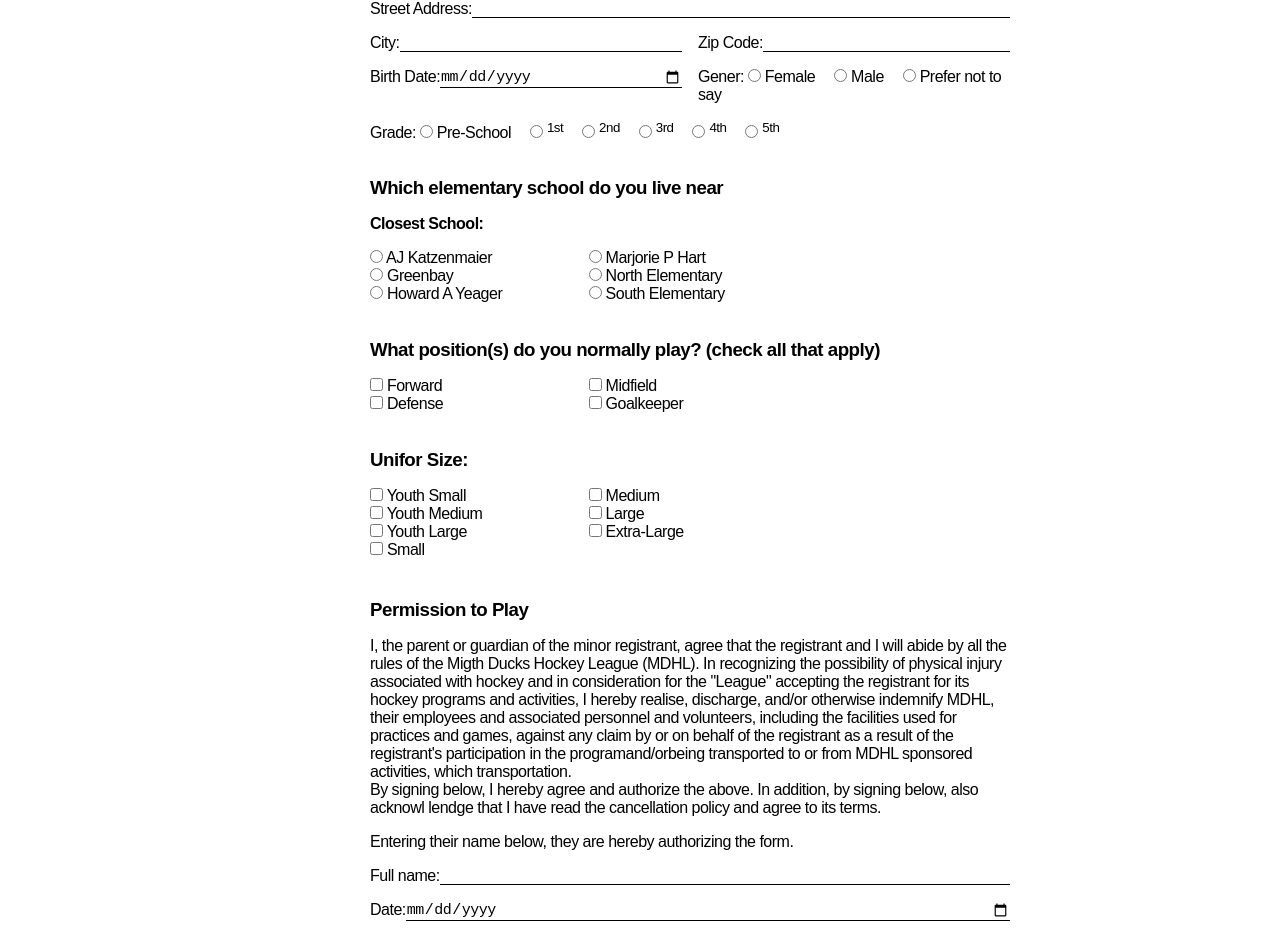
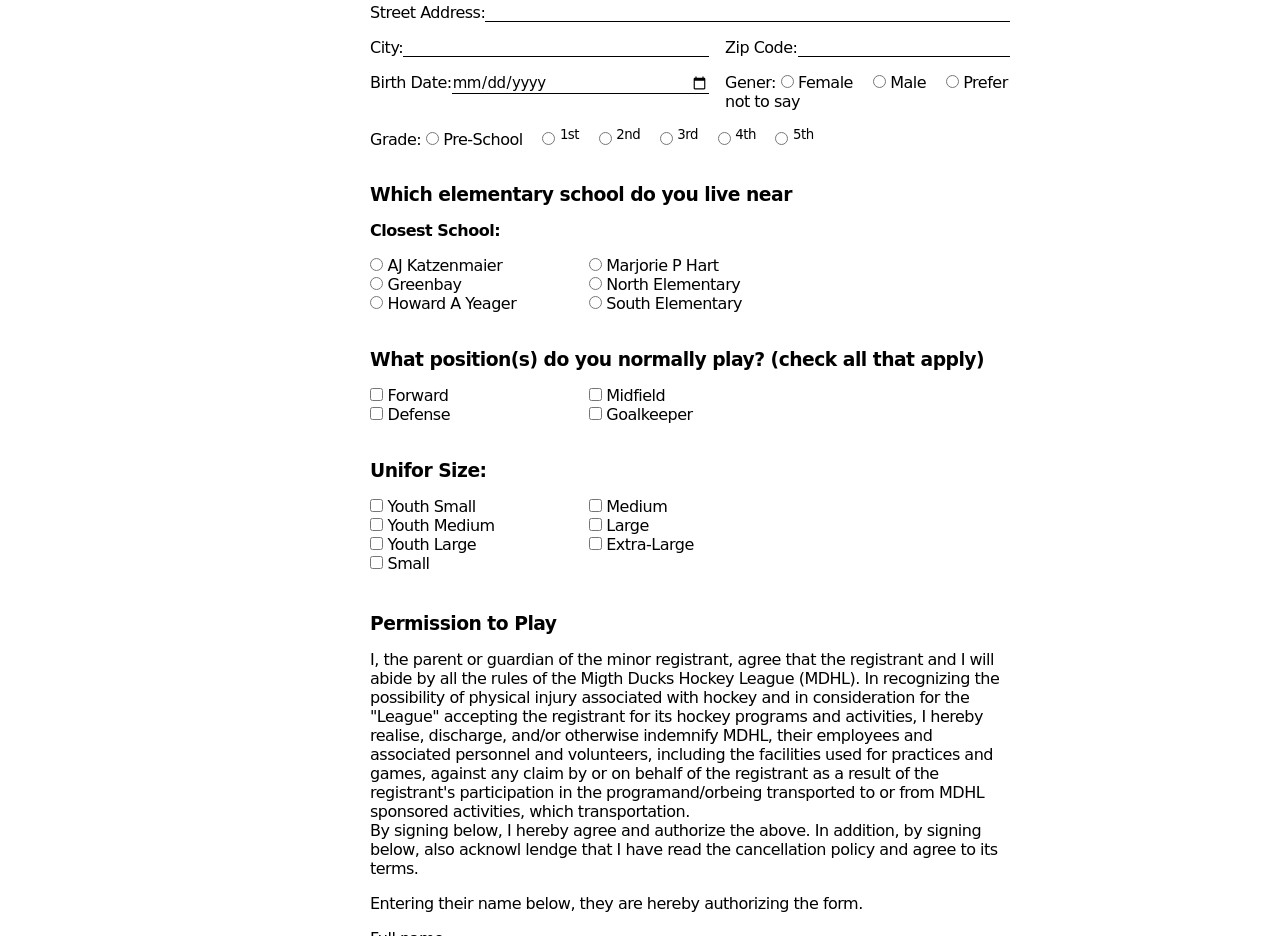
Before and after one commit to DaiM24/Task_4_Design2, a plain HTML site: page pages/form.html in a window 1280 px wide. Shown: the part 566-1502 px from the top of the page. Drawn offline with Linux system fonts and the light colour scheme.

Commit message:
:heavy_check_mark: Check: Change font-family and add required in input

```diff
--- a/css/style.css
+++ b/css/style.css
@@ -3,6 +3,7 @@
     margin: 0;
     padding: 0;
     letter-spacing: -0.5px;
+    font-family: cursive;
 }
 .nav-bar {
     background-image: url(../assets/design1_image2.jpg);
@@ -12,12 +13,10 @@
     background-position-y: 90%;
 }
 .title {
-    font-family: cursive;
     font-size: 50px;
     font-style: italic
 }
 h2 {
-    font-family: cursive;
     text-align: center;
     color: black;
     border: solid 2px black;
@@ -31,7 +30,6 @@ nav > a{
     margin-left: 5px;
     border: solid 2px black;
     box-shadow: 3px 3px #7c7a7a;
-    font-family: cursive;
 }
 a:focus {
     background: rgb(143, 197, 62);
@@ -49,7 +47,6 @@ nav{
     display: flex;
 }
 .container-dates {
-    font-family: cursive;
     margin-top: 30px;
     margin-left: 90px;
     width:70vw;
@@ -72,7 +69,6 @@ nav{
     margin-bottom: 15px;
 }
 .container-rules {
-    font-family: sans-serif;
     margin: 40px auto;
     width: 65%;
     font-size: 19px;
@@ -117,7 +113,6 @@ ol, ul {
     display: inline;
 }
 .container-games {
-    font-family: Arial;
     width: 70vw;
     margin: 50px auto;
 }
@@ -165,7 +160,6 @@ th, td {
 .container-form {
     width: 100vw;
     margin: 40px;
-    font-family: sans-serif;
 }
 .title-form {
     text-align: center;
@@ -209,6 +203,9 @@ th, td {
     display: grid;
     grid-column: 1/4;
 }
+.label-width {
+    width: 145px;
+}
 .input-width {
     flex-grow: 1;
     border: none;
--- a/pages/form.html
+++ b/pages/form.html
@@ -34,37 +34,37 @@
                         <div class="item1">
                             <div class="item-flex">
                                 <label for="First_Name" class="label-width">Player's First Name:</label>
-                                <input type="text" id="First_Name" name="First_Name" class="input-width">
+                                <input type="text" id="First_Name" name="First_Name" class="input-width" required>
                             </div>
                         </div>
                         <div class="item1">
                             <div class="item-flex">
-                                <label for="Last_Name" class="label-width">Last Name:</label>
-                                <input type="text" id="lLast_Name" name="Last_Name" class="input-width">
+                                <label for="Last_Name">Last Name:</label>
+                                <input type="text" id="Last_Name" name="Last_Name" class="input-width" required>
                             </div>
                         </div>
                         <div class="item3">
                             <div class="item-flex">
                                 <label for="Address">Street Address:</label>
-                                <input type="text" id="Address" name="Addess" class="input-width">
+                                <input type="text" id="Address" name="Addess" class="input-width" required>
                             </div>
                         </div>
                         <div class="item1">
                             <div class="item-flex">
                                 <label for="City">City:</label>
-                                <input type="text" id="City" name="City" class="input-width">
+                                <input type="text" id="City" name="City" class="input-width" required>
                             </div>
                         </div>
                         <div class="item1">
                             <div class="item-flex">
                                 <label for="Zip_Code">Zip Code:</label>
-                                <input type="number" id="Zip_Code" name="Zip_Code" class="input-width">
+                                <input type="number" id="Zip_Code" name="Zip_Code" class="input-width" required>
                             </div>
                         </div>
                         <div class="item1">
                             <div class="item-flex">
                                 <label for="Birth_Date">Birth Date:</label>
-                                <input type="date" id="Birth_Date" name="Birth_Date" class="input-width">
+                                <input type="date" id="Birth_Date" name="Birth_Date" class="input-width" required>
                             </div>
                         </div>
                         <div class="item1">
@@ -81,17 +81,17 @@
                         <div class="item3">
                             <div>
                                 <label for="Grade">Grade:</label>
-                                <input type="radio" id="preSchool" name="Pre_School" value="Pre School">
+                                <input type="radio" id="preSchool" name="Pre_School" value="Pre School" required>
                                 <label for="preSchool" class="space-form2">Pre-School</label>
-                                <input type="radio" id="1st" name="Grade" value="1st">
+                                <input type="radio" id="1st" name="Grade" value="1st" required>
                                 <label for="first" class="space-form2"><sup>1st</sup></label>
-                                <input type="radio" id="2nd" name="Grade" value="2nd">
-                                <label for="first" class="space-form2"><sup>2nd</sup></label>
-                                <input type="radio" id="3nd" name="Grade" value="3nd">
+                                <input type="radio" id="2nd" name="Grade" value="2nd" required>
+                                <label for="first" class="space-form2"><sup>2nd</sup></label >
+                                <input type="radio" id="3nd" name="Grade" value="3nd" required>
                                 <label for="first" class="space-form2"><sup>3rd</sup></label>
-                                <input type="radio" id="4th" name="Grade" value="4th">
+                                <input type="radio" id="4th" name="Grade" value="4th" required>
                                 <label for="first" class="space-form2"><sup>4th</sup></label>
-                                <input type="radio" id="5th" name="Grade" value="5th">
+                                <input type="radio" id="5th" name="Grade" value="5th" required>
                                 <label for="first" class="space-form2"><sup>5th</sup></label>
                             </div>
                         </div>
@@ -105,16 +105,16 @@
                         </div>
                         <div>
                             <ul class="list-form">
-                                <li><input type="radio" id="AJ_Katzenmaier" name="School" value="AJ Katzenmaier"> AJ Katzenmaier</li>
-                                <li><input type="radio" id="Greenbay" name="School" value="Greenbay"> Greenbay</li>
-                                <li><input type="radio" id="Howard_A_Yeager" name="School" value="Howard A Yeager"> Howard A Yeager</li>
+                                <li><input type="radio" id="AJ_Katzenmaier" name="School" value="AJ Katzenmaier" required> AJ Katzenmaier</li>
+                                <li><input type="radio" id="Greenbay" name="School" value="Greenbay" required> Greenbay</li>
+                                <li><input type="radio" id="Howard_A_Yeager" name="School" value="Howard A Yeager" required> Howard A Yeager</li>
                             </ul>
                         </div>
                         <div>
                             <ul class="list-form">
-                                <li><input type="radio" id="Marjorie_P_Hart" name="School" value="Marjorie P Hart"> Marjorie P Hart</li>
-                                <li><input type="radio" id="North_Elementary" name="School" value="North Elementary"> North Elementary</li>
-                                <li><input type="radio" id="South_Elementary" name="School" value="South Elementary"> South Elementary</li>
+                                <li><input type="radio" id="Marjorie_P_Hart" name="School" value="Marjorie P Hart" required> Marjorie P Hart</li>
+                                <li><input type="radio" id="North_Elementary" name="School" value="North Elementary" required> North Elementary</li>
+                                <li><input type="radio" id="South_Elementary" name="School" value="South Elementary" required> South Elementary</li>
                             </ul>
                         </div>
                         <div class="item4">
@@ -183,13 +183,13 @@
                         <div class="item3">
                             <div class="item-flex">
                                 <label for="parentOrGuardian">Full name:</label>
-                                <input type="text" id="Parent_Guardian" name="Parent_Guardian" class="input-width">
+                                <input type="text" id="Parent_Guardian" name="Parent_Guardian" class="input-width" required>
                             </div>
                         </div>
                         <div class="item3">
                             <div class="item-flex">
                                 <label for="Parent_Guardian">Date:</label>
-                                <input type="Date" id="Date" name="Date" class="input-width">
+                                <input type="Date" id="Date" name="Date" class="input-width" required>
                             </div>
                         </div>
                         <div class="item3">
```
